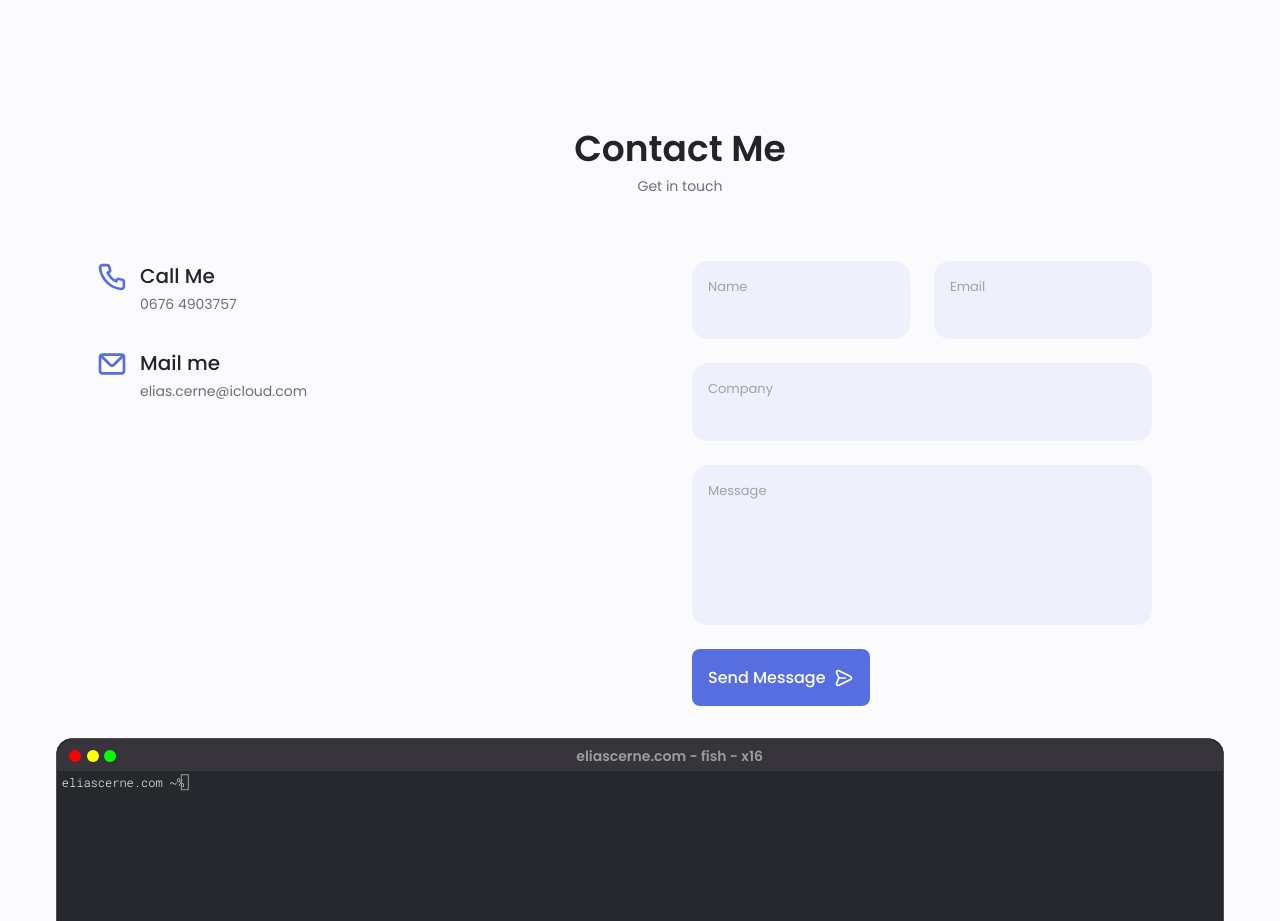
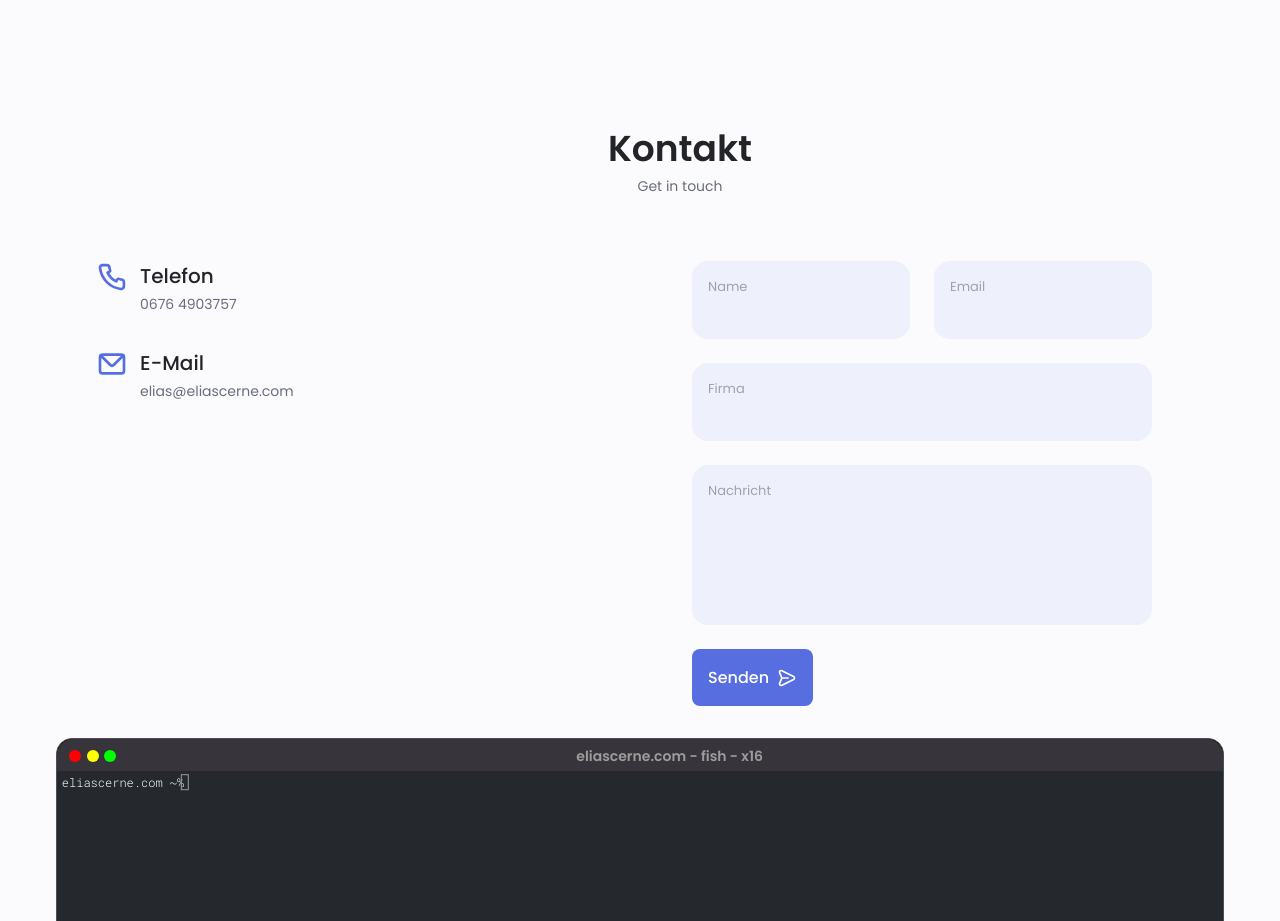
Before and after one commit to eliascerne/website, a React (Create React App) app: page / in a window 1280 px wide. Shown: the part 4700-5621 px from the top of the page. Built offline with nearby package versions, Linux system fonts and the light colour scheme.

Commit message:
feat: changed text to Data.js (different languages)

```diff
--- a/src/components/Contact.js
+++ b/src/components/Contact.js
@@ -1,11 +1,12 @@
 import React from 'react'
 import { UilPhone, UilEnvelope, UilMessage } from '@iconscout/react-unicons'
+import Data from '../Data.json'
 
-function Contact() {
+function Contact({ languageJSON }) {
     return (
         <section className="contact section" id="contact">
-            <h2 className="section_title">Contact Me</h2>
-            <span className="section_subtitle">Get in touch</span>
+            <h2 className="section_title">{Data.language[languageJSON].contactMe.heading}</h2>
+            <span className="section_subtitle">{Data.language[languageJSON].contactMe.subheading}</span>
 
             <div className="contact_container container grid">
                 <div>
@@ -14,8 +15,8 @@ function Contact() {
                         <UilPhone className="contact_icon" size="32" />
 
                         <div>
-                            <h3 className="contact_title">Call Me</h3>
-                            <span className="contact_subtitle">0676 4903757</span>
+                            <h3 className="contact_title">{Data.language[languageJSON].contactMe.phoneText}</h3>
+                            <span className="contact_subtitle">{Data.language[languageJSON].contactMe.phoneNumber}</span>
                         </div>
                     </div>
                     {/* Mail me*/}
@@ -23,8 +24,8 @@ function Contact() {
                         <UilEnvelope className="contact_icon" size="32" />
 
                         <div>
-                            <h3 className="contact_title">Mail me</h3>
-                            <span className="contact_subtitle">elias.cerne@icloud.com</span>
+                            <h3 className="contact_title">{Data.language[languageJSON].contactMe.emailText}</h3>
+                            <span className="contact_subtitle">{Data.language[languageJSON].contactMe.emailAddress}</span>
                         </div>
                     </div>
                 </div>
@@ -32,26 +33,26 @@ function Contact() {
                 <form action="" className="contact_form grid">
                     <div className="contact_inputs grid">
                         <div className="contact_content" id="contact_name">
-                            <label for="" className="contact_label">Name</label>
+                            <label for="" className="contact_label">{Data.language[languageJSON].contactMe.name}</label>
                             <input type="text" className="contact_input" id="input_name" />
                         </div>
                         <div className="contact_content" id="contact_email">
-                            <label for="" className="contact_label">Email</label>
+                            <label for="" className="contact_label">{Data.language[languageJSON].contactMe.email}</label>
                             <input type="email" className="contact_input" id="input_email" />
                         </div>
                     </div>
                     <div className="contact_content" id="contact_company">
-                        <label for="" className="contact_label">Company</label>
+                        <label for="" className="contact_label">{Data.language[languageJSON].contactMe.company}</label>
                         <input type="text" className="contact_input" id="input_company" />
                     </div>
                     <div className="contact_content" id="contact_message">
-                        <label for="" className="contact_label">Message</label>
+                        <label for="" className="contact_label">{Data.language[languageJSON].contactMe.message}</label>
                         <textarea name="" id="input_message" cols="0" rows="4" className="contact_input"></textarea>
                     </div>
 
                     <div className="contact_button_container">
                         <a className="button button--flex" id="contact_send_button" onclick="buttonPressed()">
-                            Send Message
+                        {Data.language[languageJSON].contactMe.button}
                             <UilMessage className="button_icon" size="20" />
                         </a>
                     </div>
```
